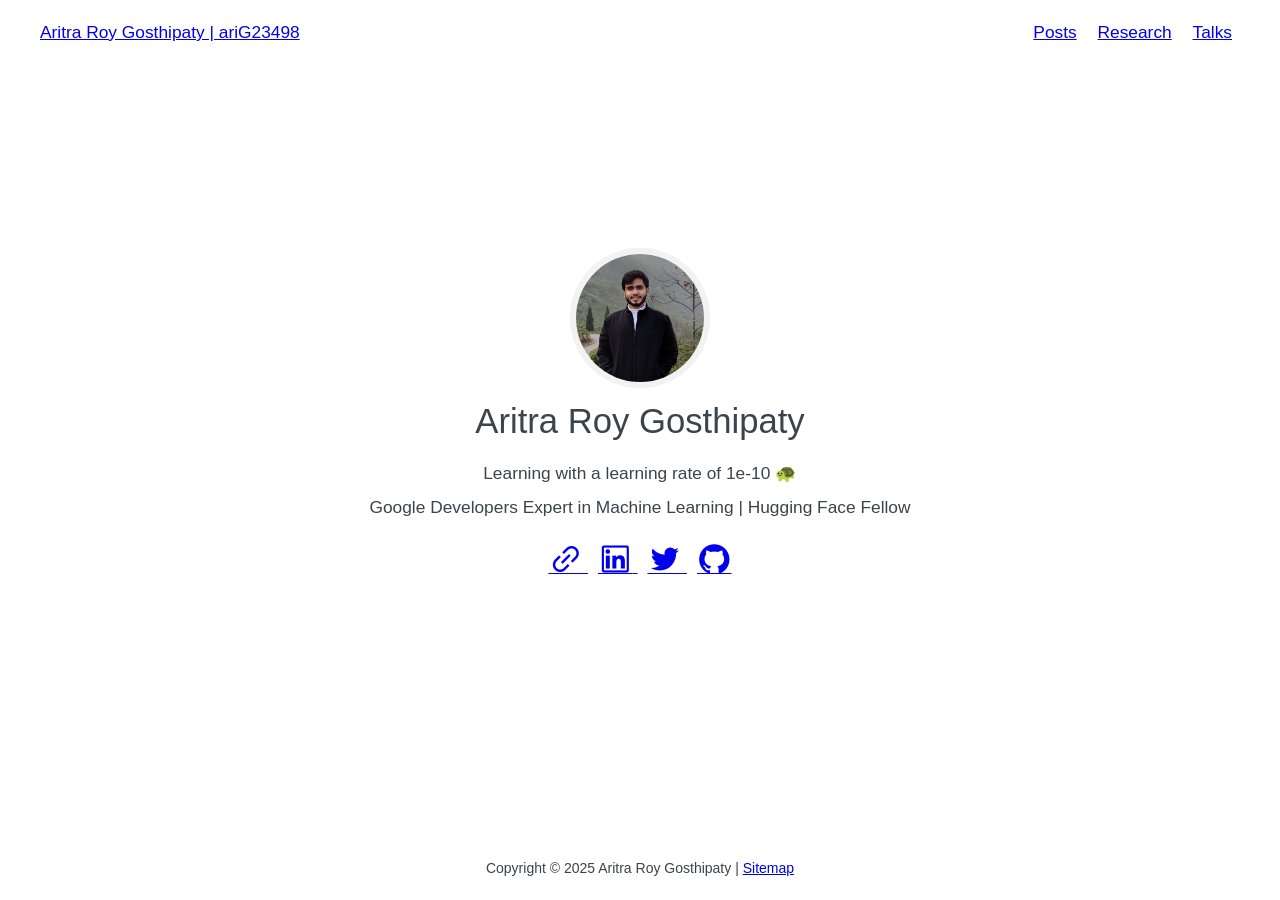
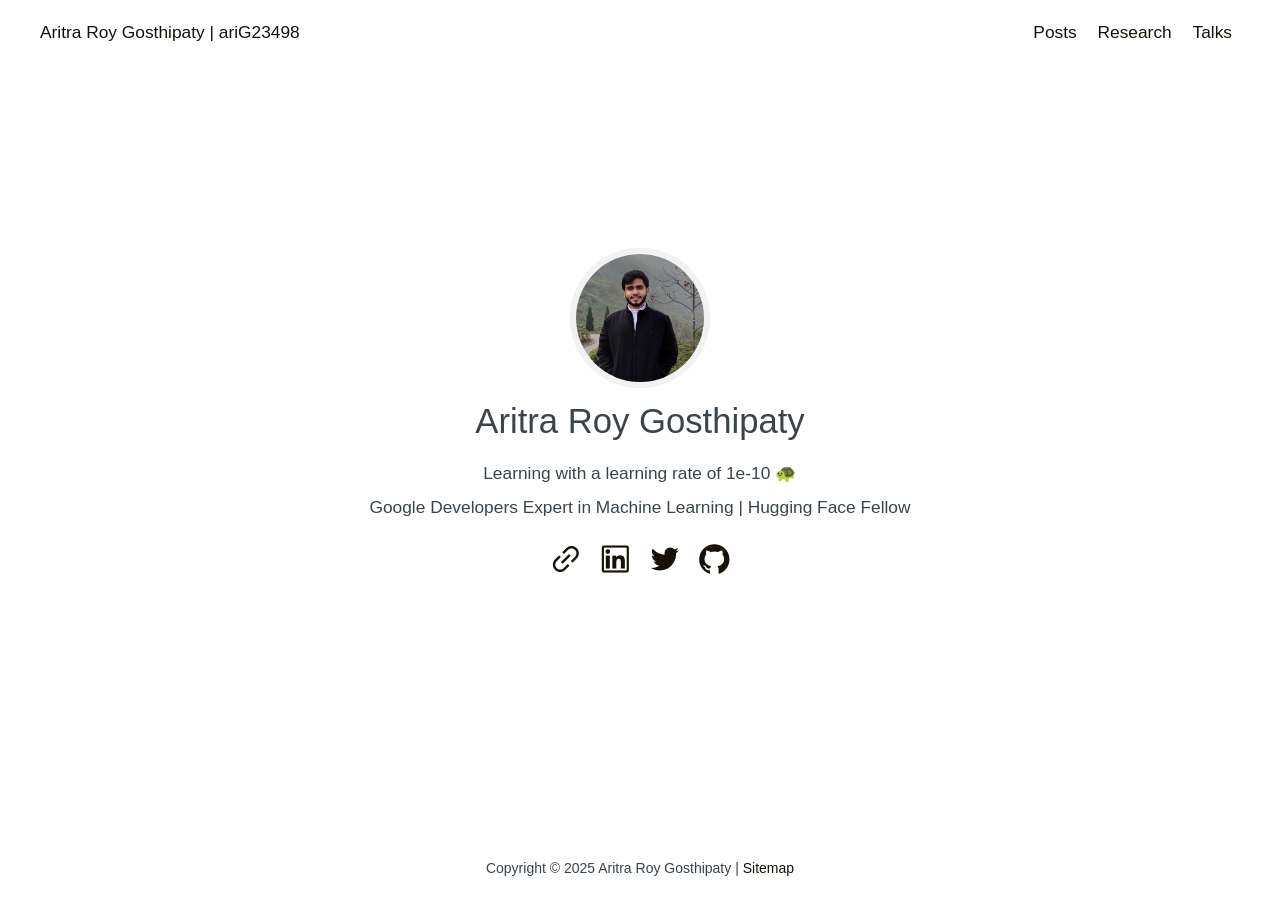
Before and after one commit to ariG23498/ariG23498.github.io, a Jekyll site: the page built from index.md, in a window 1280 px wide. Built offline with Jekyll 4.4.1, drawn with Linux system fonts in a browser that asks for light colours.

Commit message:
Fix CSS selector after dark-theme removal
Co-authored-by: ariG23498 <36856589+ariG23498@users.noreply.github.com>

```diff
--- a/assets/css/base.css
+++ b/assets/css/base.css
@@ -33,7 +33,7 @@ body:before {
   height: 100%;
   z-index: -1;
 }
-bodya {
+a {
   color: $light-global-link-color;
   text-decoration: none;
   transition: color 0.2s ease, border-color 0.2s ease, background 0.2s ease, opacity 0.2s ease;
--- a/assets/css/style.css
+++ b/assets/css/style.css
@@ -243,7 +243,7 @@ body:before {
     z-index: -1;
 }
 
-bodya {
+a {
     color: #161209;
     text-decoration: none;
     transition: color 0.2s ease, border-color 0.2s ease, background 0.2s ease, opacity 0.2s ease;
```
